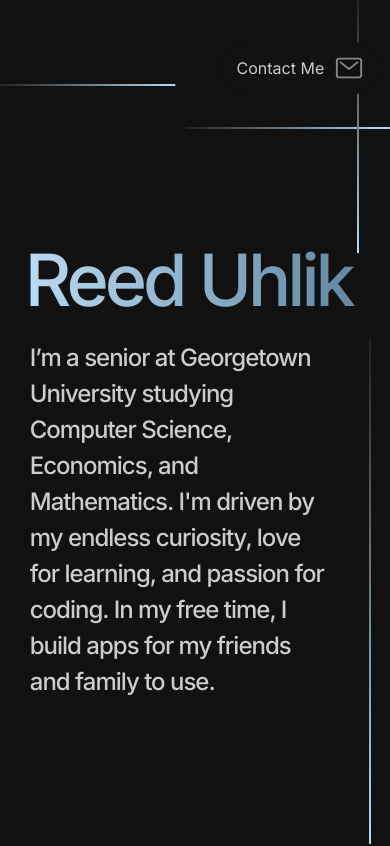
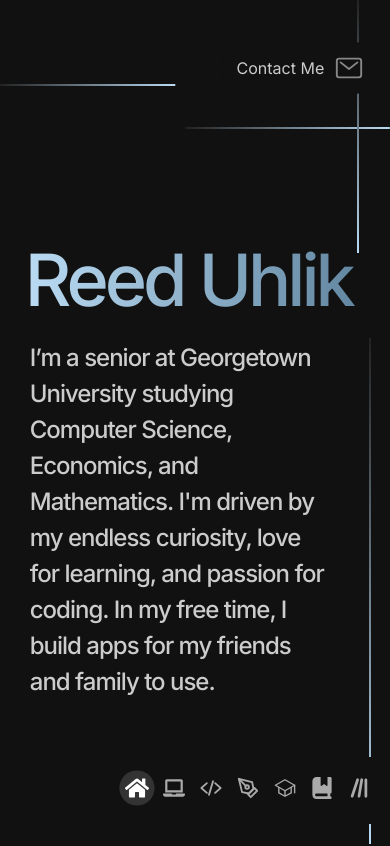
Before and after one commit to reeduhlik/reeduhlik-v3, a Next.js app: page / in a window 390 px wide. Shown: the top 846 px of the page. Built offline with nearby package versions, Linux system fonts and the light colour scheme.

Commit message:
added navigation

```diff
--- a/app/page.module.css
+++ b/app/page.module.css
@@ -8,55 +8,6 @@
 .email {
   font-size: 30px;
   color: #888;
-}
-
-.navigation {
-  display: flex;
-  flex-direction: column;
-  position: fixed;
-  top: 30vh;
-  right: 20px;
-  color: #888;
-  z-index: 1000;
-
-  padding: 20px;
-  border-radius: 10px;
-  cursor: pointer;
-  transition: 0.5s all;
-}
-.navrow svg {
-  cursor: pointer;
-  font-size: 48px;
-  border-radius: 5px;
-  color: #aaa;
-  background: #222;
-  padding: 10px;
-}
-
-.active {
-  background: var(--primary-green);
-  color: black;
-}
-
-.navigation:hover > .navrow p {
-  opacity: 1;
-}
-
-.navrow:hover {
-  color: white;
-}
-.navrow {
-  display: flex;
-  flex-direction: row;
-  align-items: center;
-  justify-content: end;
-  padding: 5px 0px;
-}
-.navrow p {
-  transition: 0.5s all;
-  opacity: 0;
-  font-size: 20px;
-  padding: 10px;
 }
 
 .socials {
@@ -325,6 +276,7 @@
   animation-range-start: 40vh;
   animation-range-end: 50vh;
   transform-origin: left;
+  scroll-margin: 100px;
   opacity: 0;
 }
 
@@ -337,11 +289,13 @@
   animation-range-start: 40vh;
   animation-range-end: 50vh;
   transform-origin: left;
+  scroll-margin: 100px;
   opacity: 0;
 }
 .designheader {
   color: #acf6c5;
   display: flex;
+  scroll-margin: 100px;
   align-items: center;
   animation: projectheader linear forwards;
   animation-timeline: view();
@@ -390,7 +344,83 @@
   margin-top: 50px;
   margin-bottom: 100px;
 }
+.nav {
+  display: flex;
+  flex-direction: column;
+  position: fixed;
+  top: 30vh;
+  right: 0px;
+  color: #888;
+  z-index: 1000;
 
+  padding: 20px;
+  border-radius: 10px;
+  cursor: pointer;
+  transition: 0.2s all;
+  opacity: 0.5;
+  scale: 0.9;
+  transform-origin: right;
+}
+.nav:hover {
+  opacity: 1;
+  scale: 1;
+}
+
+.navitem {
+  display: flex;
+  flex-direction: row-reverse;
+  align-items: center;
+  justify-content: end;
+  transition: 0.2s all;
+  border-radius: 100px;
+  background: none;
+  margin-bottom: 5px;
+  padding-left: 20px;
+}
+
+.navitem p {
+  transition: 0.5s all;
+  opacity: 0;
+  font-size: 16px;
+
+  color: #aaa;
+  transition: 0.2s all;
+}
+.navitem:hover p {
+  opacity: 1;
+}
+.activenav svg {
+  opacity: 1;
+  color: white;
+}
+.nav svg {
+  cursor: pointer;
+  font-size: 48px;
+  border-radius: 5px;
+  color: #aaa;
+  transition: 0.2s all;
+  padding: 10px;
+}
+
+.navitem:hover > p {
+  color: white;
+  background: #111;
+}
+
+.navitem:hover svg {
+  color: white;
+  scale: 1.1;
+}
+.activenav svg {
+  opacity: 1;
+  color: white;
+}
+.activenav p {
+  opacity: 1;
+  color: white;
+  transition: 0.5s all;
+  font-weight: 500;
+}
 .griditem {
   border-radius: 15px;
   padding: 20px;
@@ -932,6 +962,37 @@
 }
 
 @media screen and (max-width: 750px) {
+  .nav {
+    flex-direction: row;
+    position: fixed;
+    bottom: 20px;
+    align-items: center;
+    top: auto;
+    right: 0vh;
+    background: #111;
+    height: fit-content;
+    opacity: 1;
+    margin: 0;
+    padding: 15px;
+    scale: 1;
+  }
+  .navitem {
+    padding-left: 0;
+    margin-left: 5px;
+  }
+  .activenav {
+    background: #333;
+    border-radius: 100px;
+    scale: 1.1;
+  }
+
+  .navitem svg {
+    font-size: 32px;
+    padding: 5px;
+  }
+  .navitem p {
+    display: none;
+  }
   .name {
     font-size: 72px;
     width: 100%;
--- a/app/page.tsx
+++ b/app/page.tsx
@@ -3,6 +3,7 @@
 import {
   FaGithub,
   FaGraduationCap,
+  FaHome,
   FaLaptop,
   FaLinkedin,
   FaNodeJs,
@@ -35,13 +36,127 @@
 import { DiFirebase } from "react-icons/di";
 import { MdOutlineWorkOutline } from "react-icons/md";
 import { FaBook, FaBookBookmark, FaLinesLeaning } from "react-icons/fa6";
+import { useRef, useEffect, useState } from "react";
 export default function Home() {
+  const homeRef = useRef(null);
+  const featuredRef = useRef(null);
+  const devRef = useRef(null);
+  const designRef = useRef(null);
+  const courseRef = useRef(null);
+  const otherRef = useRef(null);
+  const storyRef = useRef(null);
+
+  const scrollToRef = (ref: any) => {
+    ref.current.scrollIntoView({ behavior: "smooth" });
+  };
+
+  const [actionSection, setActionSection] = useState("home");
+
+  const callback = (entries: any) => {
+    entries.forEach((entry: any) => {
+      console.log(entry);
+      if (entry.isIntersecting) {
+        setActionSection(entry.target.id);
+      }
+    });
+  };
+
+  useEffect(() => {
+    const observer = new IntersectionObserver(callback, {
+      threshold: 0.5,
+    });
+
+    if (featuredRef.current) observer.observe(featuredRef.current);
+    if (devRef.current) observer.observe(devRef.current);
+    if (designRef.current) observer.observe(designRef.current);
+    if (courseRef.current) observer.observe(courseRef.current);
+    if (otherRef.current) observer.observe(otherRef.current);
+    if (storyRef.current) observer.observe(storyRef.current);
+    if (homeRef.current) observer.observe(homeRef.current);
+
+    return () => {
+      observer.disconnect();
+    };
+  }, [devRef, designRef, courseRef, otherRef, storyRef]);
+
   return (
     <main className={styles.main}>
       <a href="mailto:reeduhlik@gmail.com" className={styles.emailcontainer}>
         <p>Contact Me</p>
         <IoMailOutline className={styles.email} />
       </a>
+      <div className={styles.nav}>
+        <div
+          className={
+            actionSection == "home"
+              ? `${styles.navitem} ${styles.activenav}`
+              : styles.navitem
+          }
+          onClick={() => window.scrollTo({ top: 0, behavior: "smooth" })}>
+          <FaHome />
+          <p>Home</p>
+        </div>
+        <div
+          className={
+            actionSection == "featured"
+              ? `${styles.navitem} ${styles.activenav}`
+              : styles.navitem
+          }
+          onClick={() => scrollToRef(featuredRef)}>
+          <FaLaptop />
+          <p>Featured Projects</p>
+        </div>
+        <div
+          className={
+            actionSection == "dev"
+              ? `${styles.navitem} ${styles.activenav}`
+              : styles.navitem
+          }
+          onClick={() => scrollToRef(devRef)}>
+          <IoCodeSlash />
+          <p>Dev Portfolio</p>
+        </div>
+        <div
+          className={
+            actionSection == "design"
+              ? `${styles.navitem} ${styles.activenav}`
+              : styles.navitem
+          }
+          onClick={() => scrollToRef(designRef)}>
+          <FiPenTool />
+          <p>Design Portfolio</p>
+        </div>
+        <div
+          className={
+            actionSection == "course"
+              ? `${styles.navitem} ${styles.activenav}`
+              : styles.navitem
+          }
+          onClick={() => scrollToRef(courseRef)}>
+          <IoSchoolOutline />
+          <p>My Courses</p>
+        </div>
+        <div
+          className={
+            actionSection == "other"
+              ? `${styles.navitem} ${styles.activenav}`
+              : styles.navitem
+          }
+          onClick={() => scrollToRef(otherRef)}>
+          <FaBookBookmark />
+          <p>Other Works</p>
+        </div>
+        <div
+          className={
+            actionSection == "story"
+              ? `${styles.navitem} ${styles.activenav}`
+              : styles.navitem
+          }
+          onClick={() => scrollToRef(storyRef)}>
+          <FaLinesLeaning />
+          <p>My Story</p>
+        </div>
+      </div>
       <div className={styles.container}>
         <div
           className={styles.scrollindicatorbarhorizontal}
@@ -58,7 +173,9 @@
             top: "15vh",
           }}></div>
         <div className={styles.text}>
-          <h1 className={styles.name}>Reed Uhlik</h1>
+          <h1 className={styles.name} ref={homeRef} id="home">
+            Reed Uhlik
+          </h1>
           <h5 className={styles.subtitle}>
             <span className={styles.subsection}>
               I’m a senior at Georgetown University studying Computer Science,
@@ -101,7 +218,10 @@
 
       <div className={styles.container}>
         <div className={styles.projects}>
-          <div className={styles.projectsheader}>
+          <div
+            className={styles.projectsheader}
+            ref={featuredRef}
+            id="featured">
             <FaLaptop />
             <h5>Featured Projects</h5>
           </div>
@@ -225,7 +345,8 @@
                 </p>
                 <div className={styles.buttons}>
                   <a
-                    href="#"
+                    href="https://naimunregistration.org"
+                    target="_blank"
                     className="button"
                     style={{
                       backgroundColor: "var(--naimun-blue)",
@@ -233,13 +354,14 @@
                     View Site
                   </a>
                   <a
-                    href="#"
+                    href="https://drive.google.com/file/d/1Hln6rG5YL5JVkpvMOQw7gigzr5pwFgcj/view"
+                    target="_blank"
                     className="button"
                     style={{
                       border: "1px solid var(--naimun-blue)",
                       color: "var(--naimun-blue)",
                     }}>
-                    Watch Demo
+                    Read More
                   </a>
                 </div>
               </div>
@@ -278,7 +400,7 @@
                     </p>
                     <div className={styles.buttons}>
                       <a
-                        href="#"
+                        href="mailto:reeduhlik@gmail.com?subject=FiledAI%20Code%20Request&body=Hi%20Reed%2C%0A%0AI%20would%20love%20to%20see%20the%20code%20for%20FiledAI.%20Could%20you%20please%20send%20it%20to%20me%3F%0A%0AThanks%2C%0A%0A%5BYour%20Name%5D"
                         className="button"
                         style={{
                           backgroundColor: "var(--filedai-purple)",
@@ -286,7 +408,8 @@
                         View Code
                       </a>
                       <a
-                        href="#"
+                        href="https://www.georgetown-h2ai.com/"
+                        target="_blank"
                         className="button"
                         style={{
                           border: "1px solid var(--filedai-purple)",
@@ -300,7 +423,7 @@
               </div>
             </div>
           </div>
-          <div className={styles.devheader}>
+          <div className={styles.devheader} ref={devRef} id="dev">
             <IoCodeSlash />
             <h5>Dev Portfolio</h5>
           </div>
@@ -409,7 +532,8 @@
               </p>
               <div className={styles.buttons}>
                 <a
-                  href="#"
+                  href="hoyadevelopers.com"
+                  target="_blank"
                   className="button"
                   style={{
                     backgroundColor: "var(--hoya-devs-purple)",
@@ -453,7 +577,8 @@
               </p>
               <div className={styles.buttons}>
                 <a
-                  href="#"
+                  href="https://poolorganizer.net"
+                  target="_blank"
                   className="button"
                   style={{
                     backgroundColor: "var(--fpo-blue)",
@@ -504,7 +629,7 @@
             </div>
           </div>
         </div>
-        <div className={styles.designheader}>
+        <div className={styles.designheader} ref={designRef} id="design">
           <FiPenTool />
           <h5>Design Portfolio</h5>
         </div>
@@ -566,7 +691,7 @@
             </div>
           </div>
         </div>
-        <div className={styles.devheader}>
+        <div className={styles.devheader} ref={courseRef} id="course">
           <FaGraduationCap />
           <h5>Course Portfolio</h5>
         </div>
@@ -622,7 +747,9 @@
           className={styles.designheader}
           style={{
             color: "var(--primary-orange)",
-          }}>
+          }}
+          ref={otherRef}
+          id="other">
           <FaLinesLeaning />
           <h5>Other Works</h5>
         </div>
@@ -688,7 +815,9 @@
           className={styles.designheader}
           style={{
             color: "var(--primary-green)",
-          }}>
+          }}
+          ref={storyRef}
+          id="story">
           <FaBookBookmark />
           <h5>My Story</h5>
         </div>
```
